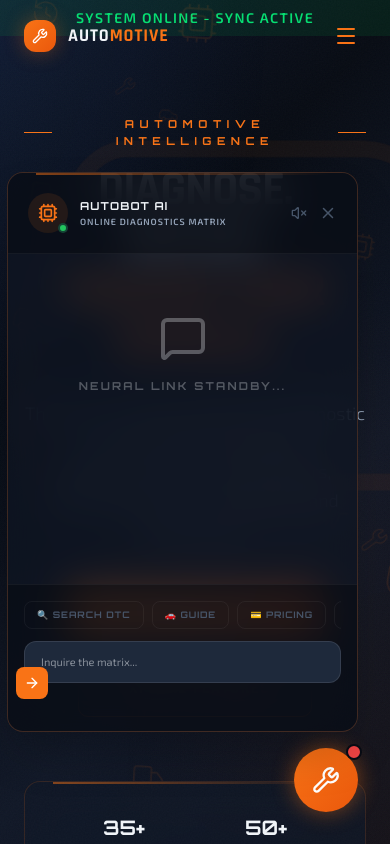
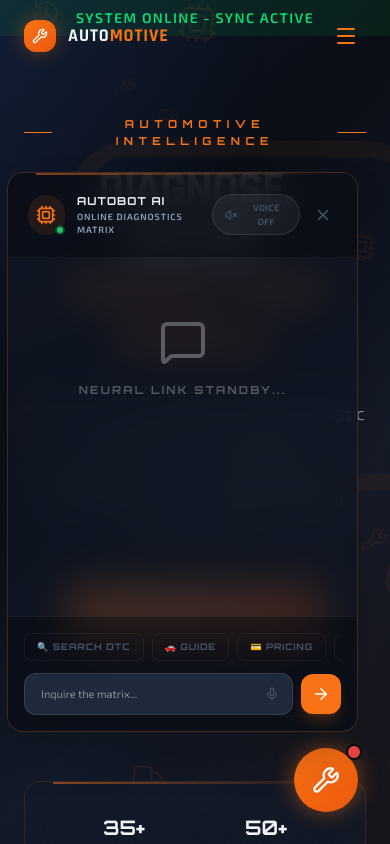
Before and after one commit to MiB1968/AutoMotiveBuddy, a React (Vite) app: page / in a window 390 px wide. Both pictures are taken after a click on the button 326 px from the left and 780 px from the top of the page. Shown: the top 844 px of the page. Built offline with nearby package versions, Linux system fonts and the light colour scheme.

Commit message:
feat: Enable microphone access and Tagalog language support
Adds microphone permission to metadata and updates AI system instructions to include Tagalog language support for a more inclusive user experience.

```diff
--- a/metadata.json
+++ b/metadata.json
@@ -1,6 +1,6 @@
 {
   "name": "Remix: AutoMotive Buddy",
   "description": "Premium smart automotive companion with DTC lookup, AI diagnostics, and subscription management.",
-  "requestFramePermissions": [],
+  "requestFramePermissions": ["microphone"],
   "majorCapabilities": []
 }
--- a/src/App.tsx
+++ b/src/App.tsx
@@ -16,7 +16,8 @@ import {
   BookOpen, Truck, Tractor, Bike, Car, Download, CloudDownload,
   Calendar, FileText, ChevronDown, Search, ArrowRight,
   Phone, Eye, EyeOff, Check, Heart, Clock, Printer,
-  Share2, Wrench as ToolIcon, CreditCard, Award, MousePointer2, Volume2, VolumeX
+  Share2, Wrench as ToolIcon, CreditCard, Award, MousePointer2, Volume2, VolumeX,
+  Mic, MicOff
 } from 'lucide-react';
 import { useStore, User as UserType, DTC, VehicleUnit, SavedItem, SearchHistory, Announcement, ActivityLog, ChatMessage } from './lib/store';
 import { vehicleDatabase, fordDTCDatabase, otherMfrDTCs, genericDTCs, komatsuDTCs } from './lib/dtcData';
@@ -892,12 +893,55 @@ function AuthPage({ mode, onLogin, onBack, store, toast, users }: any) {
 }
 
 // --- Shared Utilities ---
+const isTagalog = (text: string) => {
+  const commonTagalog = [
+    'ang', 'ng', 'mga', 'sa', 'ay', 'may', 'ito', 'siya', 'ako', 'po', 'opo', 'ano', 'saan', 'kailan', 'bakit', 'paano', 'salamat', 'kamusta', 'tagalog',
+    'kumusta', 'mabuti', 'natin', 'inyo', 'kami', 'tayo', 'sila', 'ito', 'iyon', 'doon', 'dito', 'gaano', 'alin', 'sino', 'kanino', 'nasaan',
+    'magkano', 'ilan', 'kasi', 'dahil', 'ngunit', 'pero', 'subalit', 'habang', 'kapag', 'kung', 'maging', 'para', 'upang', 'kahit', 'bagaman',
+    'pwedeng', 'pwede', 'nagawa', 'gagawin', 'tulungan', 'tulong', 'kotse', 'sasakyan', 'makina'
+  ];
+  const words = text.toLowerCase().split(/\W+/);
+  return words.some(word => commonTagalog.includes(word));
+};
+
 const speakText = (text: string, enabled: boolean) => {
   if (!enabled || !('speechSynthesis' in window)) return;
   window.speechSynthesis.cancel();
-  const cleanText = text.replace(/[*_#]/g, '');
+
+  // Remove markdown and unwanted symbols
+  const cleanText = text.replace(/[*_#]/g, '').replace(/\[.*?\]/g, '').trim();
+  if (!cleanText) return;
+
   const utterance = new SpeechSynthesisUtterance(cleanText);
-  // utterance.voice = window.speechSynthesis.getVoices().find(v => v.lang.includes('en-US')) || null;
+
+  // Wait for voices to be loaded if they aren't
+  const getBestVoice = () => {
+    const voices = window.speechSynthesis.getVoices();
+    const isTagalogText = isTagalog(cleanText);
+
+    if (isTagalogText) {
+      utterance.lang = 'tl-PH';
+      // Priority: Natural/Google voices usually sound better
+      const filVoices = voices.filter(v => v.lang.includes('tl') || v.lang.includes('fil') || v.name.toLowerCase().includes('tagalog') || v.name.toLowerCase().includes('filipino'));
+      const bestFil = filVoices.find(v => v.name.includes('Google') || v.name.includes('Natural')) || filVoices[0];
+      if (bestFil) utterance.voice = bestFil;
+      utterance.rate = 1.0;
+      utterance.pitch = 1.0;
+    } else {
+      utterance.lang = 'en-US';
+      const enVoices = voices.filter(v => v.lang.includes('en-US'));
+      const bestEn = enVoices.find(v => v.name.includes('Google') || v.name.includes('Natural')) || enVoices[0];
+      if (bestEn) utterance.voice = bestEn;
+      utterance.rate = 1.0;
+    }
+  };
+
+  getBestVoice();
+  // Some browsers need a tiny delay or event listener for getVoices()
+  if (window.speechSynthesis.getVoices().length === 0) {
+    window.speechSynthesis.onvoiceschanged = getBestVoice;
+  }
+
   window.speechSynthesis.speak(utterance);
 };
 
@@ -908,7 +952,44 @@ function ChatBot({ currentUser, store, toast }: any) {
   const [input, setInput] = useState('');
   const [isTyping, setIsTyping] = useState(false);
   const [autoSpeak, setAutoSpeak] = useState(false);
+  const [isListening, setIsListening] = useState(false);
+  const recognitionRef = useRef<any>(null);
   const messagesEndRef = useRef<HTMLDivElement>(null);
+
+  const toggleListening = () => {
+    const SpeechRecognition = (window as any).SpeechRecognition || (window as any).webkitSpeechRecognition;
+    if (!SpeechRecognition) {
+      toast("Speech recognition is not supported in your browser.", "error");
+      return;
+    }
+
+    if (isListening) {
+      recognitionRef.current?.stop();
+      return;
+    }
+
+    const recognition = new SpeechRecognition();
+    // Default to Tagalog if the text likely is Tagalog or if starting fresh
+    recognition.lang = (input && isTagalog(input)) ? 'tl-PH' : 'en-US';
+    recognition.continuous = false;
+    recognition.interimResults = false;
+
+    recognition.onstart = () => setIsListening(true);
+    recognition.onend = () => setIsListening(false);
+    recognition.onerror = (event: any) => {
+      console.error("Speech Recognition Error:", event.error);
+      setIsListening(false);
+    };
+    recognition.onresult = (event: any) => {
+      const transcript = event.results[0][0].transcript;
+      setInput(transcript);
+      // Optional: auto-send if you want it faster
+      // setTimeout(() => handleSend(), 500);
+    };
+
+    recognitionRef.current = recognition;
+    recognition.start();
+  };
 
   const scrollToBottom = () => {
     messagesEndRef.current?.scrollIntoView({ behavior: 'smooth' });
@@ -974,18 +1055,20 @@ function ChatBot({ currentUser, store, toast }: any) {
                       <div className="text-[9px] text-text-secondary uppercase tracking-widest font-bold">Online Diagnostics Matrix</div>
                    </div>
                 </div>
-                <div className="flex items-center gap-3">
+                <div className="flex items-center gap-2">
                    <button
                      onClick={() => {
-                        setAutoSpeak(!autoSpeak);
-                        if (autoSpeak) window.speechSynthesis.cancel();
+                        const newState = !autoSpeak;
+                        setAutoSpeak(newState);
+                        if (!newState) window.speechSynthesis.cancel();
+                        toast(newState ? "AI Voice established" : "AI Voice deactivated", newState ? "success" : "info");
                      }}
-                     className={`transition-colors ${autoSpeak ? 'text-green-400' : 'text-text-muted hover:text-white'}`}
-                     title={autoSpeak ? "Voice Response ON" : "Voice Response OFF"}
-                   >
-                     {autoSpeak ? <Volume2 size={16} /> : <VolumeX size={16} />}
-                   </button>
-                   <button onClick={() => setIsOpen(false)} className="text-text-muted hover:text-orange transition-colors"><X size={18} /></button>
+                     className={`flex items-center gap-2 px-3 py-1.5 rounded-full border transition-all duration-300 ${autoSpeak ? 'bg-orange/10 border-orange/40 text-orange shadow-[0_0_10px_rgba(249,115,22,0.2)]' : 'bg-white/5 border-white/10 text-text-muted hover:text-white'}`}
+                   >
+                     {autoSpeak ? <Volume2 size={14} className="animate-pulse" /> : <VolumeX size={14} />}
+                     <span className="text-[9px] font-bold uppercase tracking-wider">{autoSpeak ? 'Voice On' : 'Voice Off'}</span>
+                   </button>
+                   <button onClick={() => setIsOpen(false)} className="w-8 h-8 flex items-center justify-center rounded-lg text-text-muted hover:text-orange hover:bg-orange/10 transition-all"><X size={18} /></button>
                 </div>
              </header>
 
@@ -1019,24 +1102,41 @@ function ChatBot({ currentUser, store, toast }: any) {
              </div>
 
              <footer className="p-4 bg-sidebar-bg/50 border-t border-white/5">
-                <div className="flex gap-2 overflow-x-auto pb-3 no-scrollbar scroll-smooth">
-                   {['🔍 Search DTC', '🚗 Guide', '💳 Pricing', '🆘 Support'].map(chip => (
+                <div className="flex justify-between items-center mb-3">
+                   <div className="flex gap-2 overflow-x-auto no-scrollbar scroll-smooth">
+                      {['🔍 Search DTC', '🚗 Guide', '💳 Pricing', '🆘 Support', '🇵🇭 Tagalog Help'].map(chip => (
                          <button key={chip} onClick={() => setInput(chip.replace(/[^a-zA-Z\s]/g, '').trim())} className="whitespace-nowrap px-3 py-1.5 rounded-lg border border-white/5 text-[9px] font-accent font-bold uppercase tracking-widest text-text-muted hover:border-orange hover:text-orange transition-all cursor-pointer">
                            {chip}
                          </button>
                       ))}
                    </div>
-                <form onSubmit={handleSend} className="relative">
+                   {autoSpeak && (
+                     <div className="flex items-center gap-1.5 text-orange animate-pulse ml-2 px-2 py-1 bg-orange/5 rounded-md border border-orange/20">
+                        <Volume2 size={10} />
+                        <span className="text-[8px] font-bold uppercase tracking-tighter">AI Voice</span>
+                     </div>
+                   )}
+                </div>
+                <form onSubmit={handleSend} className="relative flex items-center gap-2">
+                   <div className="relative flex-1">
                       <input
                         type="text"
                         placeholder="Inquire the matrix..."
-                     className="w-full bg-[#1e293b] border border-white/10 rounded-xl px-4 py-3 text-[11px] text-text-primary focus:outline-none focus:border-orange/50 transition-all pr-12"
+                        className="w-full bg-[#1e293b] border border-white/10 rounded-xl px-4 py-3 text-[11px] text-text-primary focus:outline-none focus:border-orange/50 transition-all pr-10"
                         value={input}
                         onChange={e => setInput(e.target.value.slice(0, 500))}
                         maxLength={500}
                       />
-                   <button type="submit" className="absolute right-2 top-1/2 -translate-y-1/2 w-8 h-8 rounded-lg bg-orange text-white flex items-center justify-center hover:bg-orange-dark transition-colors ripple">
-                     <ArrowRight size={16} />
+                      <button
+                        type="button"
+                        onClick={toggleListening}
+                        className={`absolute right-2 top-1/2 -translate-y-1/2 p-1.5 rounded-lg transition-all ${isListening ? 'bg-red text-white animate-pulse' : 'text-text-muted hover:text-white'}`}
+                      >
+                        {isListening ? <Mic size={14} /> : <Mic size={14} />}
+                      </button>
+                   </div>
+                   <button type="submit" className="w-10 h-10 shrink-0 rounded-xl bg-orange text-white flex items-center justify-center hover:bg-orange-dark transition-colors ripple shadow-lg shadow-orange/20">
+                     <ArrowRight size={18} />
                    </button>
                 </form>
              </footer>
--- a/src/services/ai.ts
+++ b/src/services/ai.ts
@@ -57,7 +57,7 @@ export async function askAutomotiveAssistant(prompt: string, vehicle: any, histo
       model: "gemini-3-flash-preview",
       contents: `Vehicle Context: ${vStr}\n\nUser Query: ${prompt}`,
       config: {
-        systemInstruction: `You are "AutoMotive Buddy AI", a world-class automotive diagnostics assistant. Your goal help users identify engine codes (DTCs), explain symptoms, and suggest solutions. Be professional, technical yet accessible, and always prioritize safety. Owner: Ruben Llego. Greeting: "Hello! I'm your AutoMotive Buddy. How can I help with your vehicle today?" Do not use markdown headers larger than h3.`,
+        systemInstruction: `You are "AutoMotive Buddy AI", a world-class automotive diagnostics assistant. Your goal is to help users identify engine codes (DTCs), explain symptoms, and suggest solutions. You now officially support both English and Tagalog (Filipino) languages. Respond in the language used by the user, or as specifically requested. Be professional, technical yet accessible, and always prioritize safety. Owner: Ruben Llego. Greeting: "Hello! I'm your AutoMotive Buddy. How can I help with your vehicle today?" (or its Tagalog equivalent if the user speaks Tagalog). Do not use markdown headers larger than h3.`,
       }
     });
 
```
Lines whose indentation alone changed are shown as unchanged.
